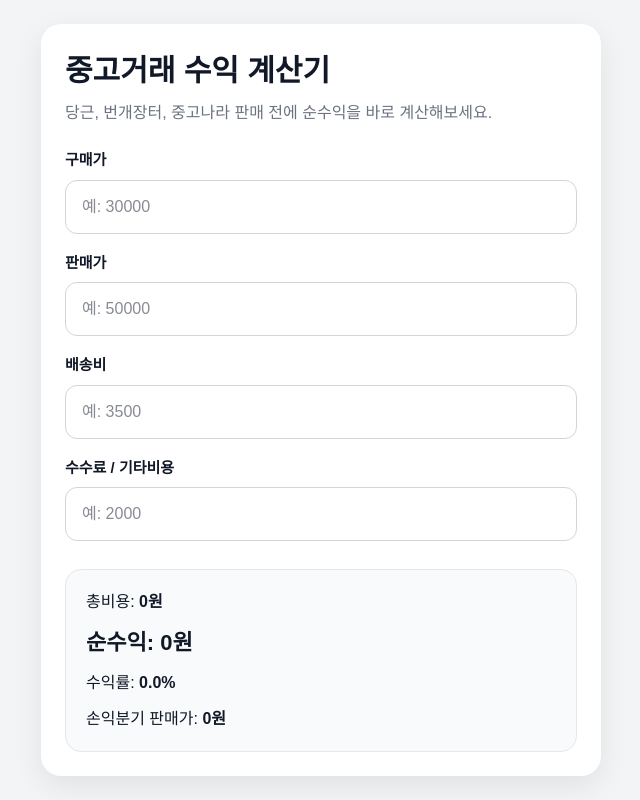
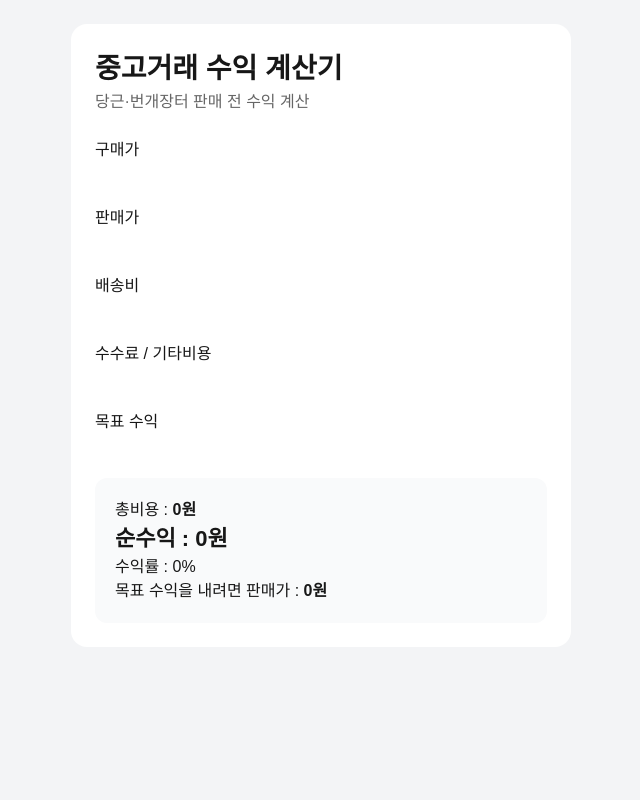
Before and after one commit to daniel1009040904-commits/resale-profit-calculator, a Next.js app: page / in a window 1280 px wide. Shown: the whole page, without its empty margins (319-959 px from the left). Built offline with nearby package versions, Linux system fonts and the light colour scheme.

Commit message:
add target profit feature

```diff
--- a/app/page.tsx
+++ b/app/page.tsx
@@ -1,174 +1,112 @@
 "use client";
-import { useMemo, useState } from "react";
+import { useState } from "react";
 
 export default function Home() {
-  const [buy, setBuy] = useState("");
-  const [sell, setSell] = useState("");
-  const [shipping, setShipping] = useState("");
-  const [fee, setFee] = useState("");
 
-  const buyNum = Number(buy) || 0;
-  const sellNum = Number(sell) || 0;
-  const shippingNum = Number(shipping) || 0;
-  const feeNum = Number(fee) || 0;
+  const [buy,setBuy] = useState("")
+  const [sell,setSell] = useState("")
+  const [shipping,setShipping] = useState("")
+  const [fee,setFee] = useState("")
+  const [targetProfit,setTargetProfit] = useState("")
 
-  const totalCost = buyNum + shippingNum + feeNum;
-  const profit = sellNum - totalCost;
-  const rate = totalCost > 0 ? (profit / totalCost) * 100 : 0;
-  const breakEvenPrice = totalCost;
+  const buyNum = Number(buy) || 0
+  const sellNum = Number(sell) || 0
+  const shippingNum = Number(shipping) || 0
+  const feeNum = Number(fee) || 0
+  const targetNum = Number(targetProfit) || 0
 
-  const resultColor =
-    profit > 0 ? "#16a34a" : profit < 0 ? "#dc2626" : "#111827";
+  const totalCost = buyNum + shippingNum + feeNum
+  const profit = sellNum - totalCost
+  const rate = totalCost > 0 ? ((profit / totalCost) * 100).toFixed(1) : 0
 
-  const formatted = useMemo(() => {
-    const won = (num: number) => `${num.toLocaleString()}원`;
-    return {
-      totalCost: won(totalCost),
-      profit: won(profit),
-      breakEvenPrice: won(breakEvenPrice),
-      rate: `${rate.toFixed(1)}%`,
-    };
-  }, [totalCost, profit, breakEvenPrice, rate]);
+  const neededPrice = totalCost + targetNum
 
   return (
-    <main
-      style={{
-        minHeight: "100vh",
-        background: "#f3f4f6",
-        padding: "24px 16px",
-        fontFamily: "sans-serif",
-        color: "#111827",
-      }}
-    >
-      <div
-        style={{
-          maxWidth: 560,
-          margin: "0 auto",
-          background: "#ffffff",
-          borderRadius: 20,
-          padding: 24,
-          boxShadow: "0 10px 30px rgba(0,0,0,0.08)",
-        }}
-      >
-        <h1 style={{ fontSize: 30, fontWeight: 800, marginBottom: 8 }}>
+
+<main style={{
+minHeight:"100vh",
+background:"#f3f4f6",
+padding:"24px",
+fontFamily:"sans-serif"
+}}>
+
+<div style={{
+maxWidth:500,
+margin:"0 auto",
+background:"#fff",
+padding:24,
+borderRadius:16
+}}>
+
+<h1 style={{fontSize:28,fontWeight:700}}>
 중고거래 수익 계산기
 </h1>
-        <p style={{ color: "#6b7280", marginBottom: 24 }}>
-          당근, 번개장터, 중고나라 판매 전에 순수익을 바로 계산해보세요.
+
+<p style={{color:"#666"}}>
+당근·번개장터 판매 전 수익 계산
 </p>
 
-        <InputBox
-          label="구매가"
+<br/>
+
+<p>구매가</p>
+<input type="number"
 value={buy}
-          onChange={setBuy}
-          placeholder="예: 30000"
-        />
+onChange={(e)=>setBuy(e.target.value)}
+style={{width:"100%",padding:10}}/>
 
-        <InputBox
-          label="판매가"
+<p>판매가</p>
+<input type="number"
 value={sell}
-          onChange={setSell}
-          placeholder="예: 50000"
-        />
+onChange={(e)=>setSell(e.target.value)}
+style={{width:"100%",padding:10}}/>
 
-        <InputBox
-          label="배송비"
+<p>배송비</p>
+<input type="number"
 value={shipping}
-          onChange={setShipping}
-          placeholder="예: 3500"
-        />
+onChange={(e)=>setShipping(e.target.value)}
+style={{width:"100%",padding:10}}/>
 
-        <InputBox
-          label="수수료 / 기타비용"
+<p>수수료 / 기타비용</p>
+<input type="number"
 value={fee}
-          onChange={setFee}
-          placeholder="예: 2000"
-        />
+onChange={(e)=>setFee(e.target.value)}
+style={{width:"100%",padding:10}}/>
 
-        <div
-          style={{
-            marginTop: 28,
-            background: "#f9fafb",
-            border: "1px solid #e5e7eb",
-            borderRadius: 16,
-            padding: 20,
-          }}
-        >
-          <div style={{ marginBottom: 12, fontSize: 16 }}>
-            총비용: <b>{formatted.totalCost}</b>
+<p>목표 수익</p>
+<input type="number"
+value={targetProfit}
+onChange={(e)=>setTargetProfit(e.target.value)}
+style={{width:"100%",padding:10}}/>
+
+<br/>
+
+<div style={{
+background:"#f9fafb",
+padding:20,
+borderRadius:12
+}}>
+
+<p>총비용 : <b>{totalCost.toLocaleString()}원</b></p>
+
+<p style={{
+fontSize:22,
+fontWeight:700
+}}>
+순수익 : {profit.toLocaleString()}원
+</p>
+
+<p>수익률 : {rate}%</p>
+
+<p>
+목표 수익을 내려면 판매가 :
+<b> {neededPrice.toLocaleString()}원</b>
+</p>
+
 </div>
 
-          <div
-            style={{
-              marginBottom: 12,
-              fontSize: 22,
-              fontWeight: 800,
-              color: resultColor,
-            }}
-          >
-            순수익: {profit > 0 ? "+" : ""}
-            {formatted.profit}
 </div>
 
-          <div style={{ marginBottom: 12, fontSize: 16 }}>
-            수익률: <b>{formatted.rate}</b>
-          </div>
+</main>
 
-          <div style={{ fontSize: 16 }}>
-            손익분기 판매가: <b>{formatted.breakEvenPrice}</b>
-          </div>
-        </div>
-      </div>
-    </main>
   );
 }
-
-function InputBox({
-  label,
-  value,
-  onChange,
-  placeholder,
-}: {
-  label: string;
-  value: string;
-  onChange: (value: string) => void;
-  placeholder: string;
-}) {
-  const MAX = 10000000;
-
-  return (
-    <div style={{ marginBottom: 18 }}>
-      <label
-        style={{
-          display: "block",
-          marginBottom: 8,
-          fontSize: 15,
-          fontWeight: 700,
-        }}
-      >
-        {label}
-      </label>
-
-      <input
-        type="number"
-        value={value}
-        max={MAX}
-        placeholder={placeholder}
-        onChange={(e) => {
-          const num = Number(e.target.value);
-          if (num <= MAX) {
-            onChange(e.target.value);
-          }
-        }}
-        style={{
-          width: "100%",
-          padding: "14px 16px",
-          fontSize: 16,
-          borderRadius: 12,
-          border: "1px solid #d1d5db",
-          outline: "none",
-        }}
-      />
-    </div>
-  );
-}
```
Lines whose indentation alone changed are shown as unchanged.
